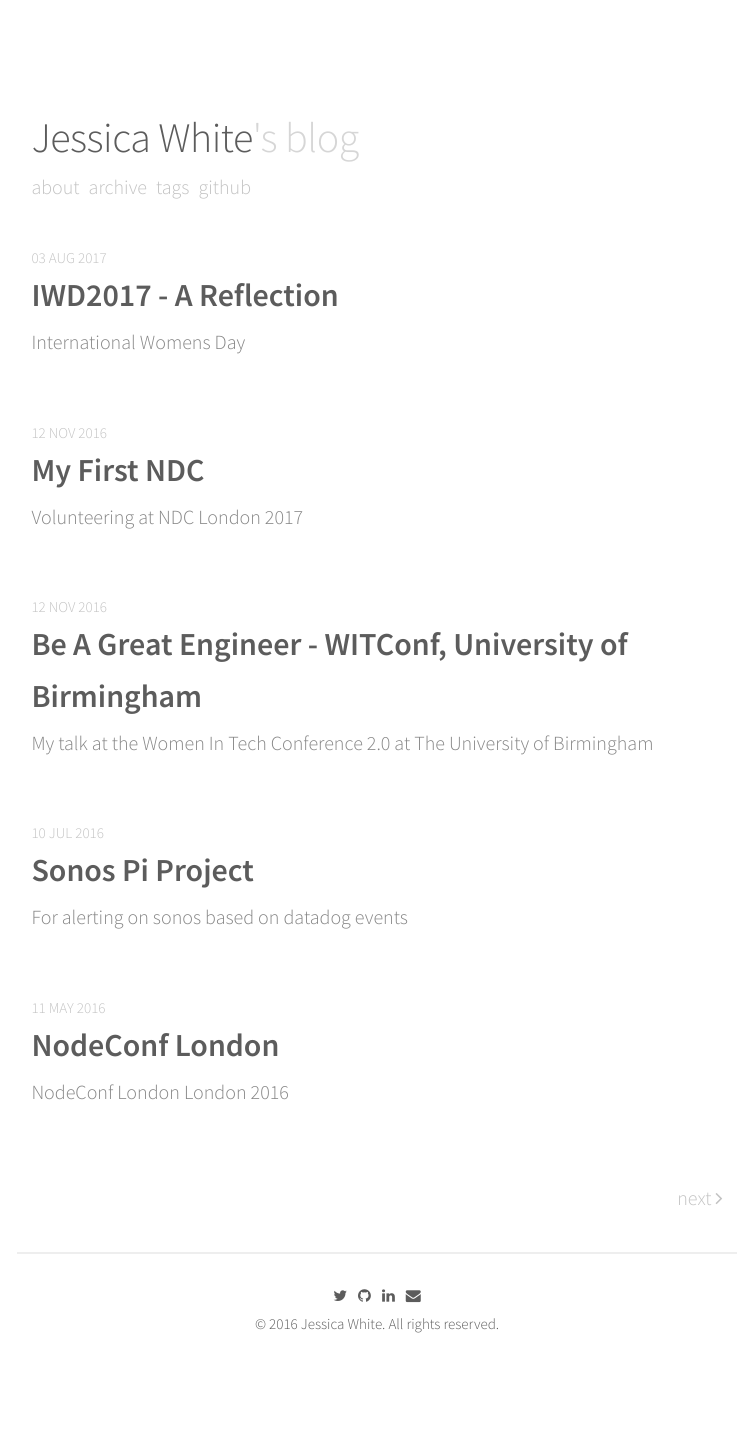
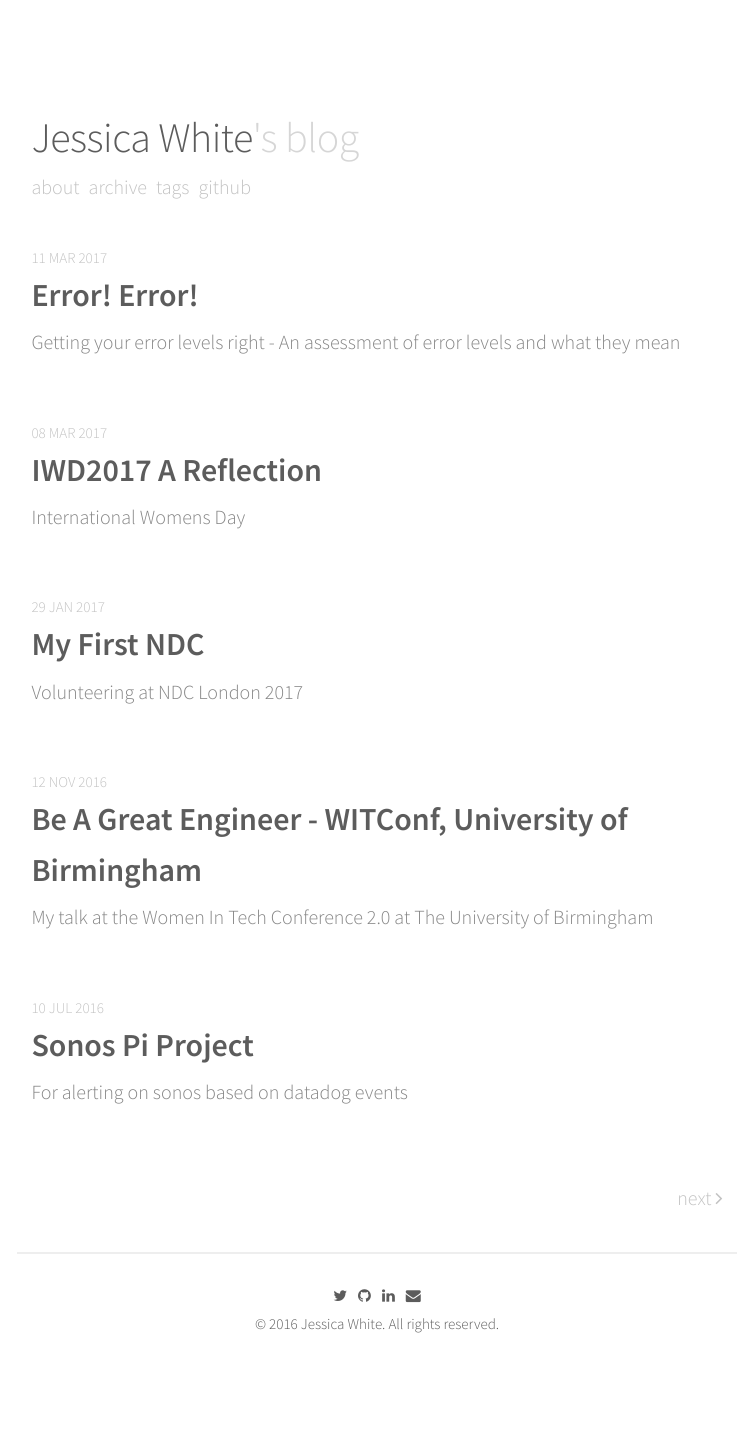
Before and after one commit to wordshaker/jesswhite_4, a Jekyll site: the page built from index.html, in a window 1280 px wide. Shown: the whole page, without its empty margins (263-1016 px from the left). Built offline with Jekyll 4.4.1, drawn with Linux system fonts in a browser that asks for light colours; nearby versions of some CDN libraries; the list of posts is cut into pages by our own code; some of the changed lines change nothing that is shown.

Commit message:
Start Error Levels Document

````diff
--- a/_posts/2017-01-29-ndclondon-post.md
+++ b/_posts/2017-01-29-ndclondon-post.md
@@ -2,7 +2,7 @@
 layout: post
 title: "My First NDC"
 description: "Volunteering at NDC London 2017"
-date: 2016-11-12
+date: 2017-01-29
 tags: [conference, volunteer, volunteering]
 comments: true
 share: true
--- a/_posts/2017-03-08-iwd.md
+++ b/_posts/2017-03-08-iwd-post.md
@@ -1,8 +1,8 @@
 ---
 layout: post
-title: "IWD2017 - A Reflection"
+title: "IWD2017 A Reflection"
 description: "International Womens Day"
-date: 2017-08-03
+date: 2017-03-08
 tags: [article, womenintech, wit]
 comments: true
 share: true
@@ -14,8 +14,8 @@
 
 Next month is the first birthday of [Women In Tech Nottingham](https://www.meetup.com/Women-In-Tech-Nottingham/)! 12 months of meeting great people, seeing great presentations and having the honor of being more involved in Nottingham's great tech community.
 
-<div style="text-align:center; margin-left: 30%" markdown="1">
-![HF](/assets/images/2016-08-03/HF.gif)
+<div style="text-align:center;%" markdown="1">
+![HF](/assets/images/2017-03-08/HF.gif)
 </div>
 
 To celebrate International Women's Day 2017 we hosted a showing of [Hidden Figures](http://www.imdb.com/title/tt4846340/). This was in collaboration with HackManchester, Manchester Girl Geeks, Ladies of Code Manchester, SheSays Manchester, Ladies that UX Manchester, Liverpool Girl Geeks and Tech Events North West led by the empowering Gemma Cameron.
@@ -26,8 +26,8 @@
 
 After a short introduction, Katharine Childs talked to us about Code Club East Midlands. [Code Club](https://www.codeclub.org.uk/) are a fantastic organisation which WiT will support as much as we can. With the help of volunteers Code Club teaches children to code. This club is enabling kids to learn really early on that engineering is a lot of fun. Code club are always recruiting so if you would like to find out more, click the link. Click it now!
 
-<div style="text-align:center; margin-left: 30%" markdown="1">
-![Katharine](/assets/images/2016-08-03/CodeClub.jpg)
+<div style="text-align:center;" markdown="1">
+![Katharine](/assets/images/2017-03-08/CodeClub.jpg)
 </div>
 
 It takes £75 to put a child through Code Club for one year. From the #IWD2017 Hidden Figures donations we were £10 short of funding two children for a year. The [JustGiving page will be kept open to the end of the week](https://www.justgiving.com/fundraising/IWD-WITNOTTS), so if you want to help...
--- /dev/null
+++ b/_posts/2017-03-11-errorlevels-post.md
@@ -0,0 +1,84 @@
+---
+layout: post
+title: "Error! Error!"
+description: "Getting your error levels right - An assessment of error levels and what they mean"
+date: 2017-03-11
+tags: [article, monitoring, alerting, errors]
+comments: true
+share: true
+---
+
+# Error! Error!
+
+We are going to explore different levels of error, what they mean and when they should be used.
+I'm currently using these levels in C# using Serilog, so this is where they will probably most applicable
+but the concepts will be made as generic as possible.
+
+## Basic Error levels
+
+There are many different levels available for logging including:
+
+```
+1. FATAL
+2. ERROR
+3. WARN
+4. INFO
+5. DEBUG
+6. TRACE
+7. VERBOSE
+```
+
+But what do these mean and when should you use them? For consistent and effective logging this is something that should be agreed on.
+
+#### FATAL
+
+THE WORLD IS ENDING! This is for the worst of the very worst situation. This is for situations which force the application to close.
+As such their use should be very rare, if used at all.
+
+<div style="align:center; width:300px; height:300px; margin-left: 30%;" markdown="1">
+![Fatal](/assets/images/2017-03-11/fatal.gif)
+</div>
+
+#### ERROR
+
+This is for something that has gone wrong that will not close force the application to close but it will cause issues. It is for those
+problems that require immediate intervention.
+
+
+#### WARN
+
+This is for problems that do not require immediate intervention, but that may cause issues at some point or peculiarities. It provide information
+but it isn't something to act upon. The application continues even if it's full behaviour isn't quite as expected.
+
+Personally, I wouldn't use this level of logging, as if it's not actionable, in my opinion people won't pay attention to it. Why not throw an error
+where it would be a problem instead, or if possible, guard against the possibility of their being an issue.
+
+It is used however. An example given in [2] is for logging bad login attempts for example. This could be used to assess problems in user exeperience.
+Something to consider is there are other tools that could be used for this purpose effectively.
+
+#### INFO
+
+
+
+
+#### DEBUG
+
+
+
+#### VERBOSE
+
+
+### In conclusion..
+
+As mentioned throughout, how to use logging levels is not something that is completely concrete. In this article, I have explored my interpretation of
+what the levels mean and how to use them. This is from how I would use them in my job as a developer, but also from reading other peoples useage. Please send me any
+resources on the topic, or experiences that you have found useful.
+
+<div style="align:center; width:300px; height:300px; margin-left: 30%;" markdown="1">
+![End](/assets/images/2017-03-11/end.gif)
+</div>
+
+### References
+
+1. [https://dave.cheney.net/2015/11/05/lets-talk-about-logging](Lets Talk About Logging - Dave Cheney)
+2. [http://stackoverflow.com/questions/2031163/when-to-use-the-different-log-levels](StackOverflow - Logging Levels)
````
Also changed, not shown: assets/images/2017-03-11/end.gif (added), assets/images/2017-03-11/fatal.gif (added), assets/images/2017-03-11/info.gif (added).
